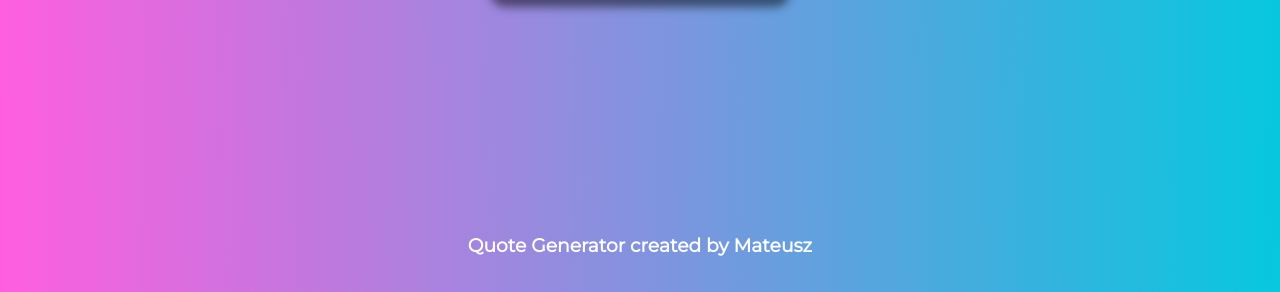
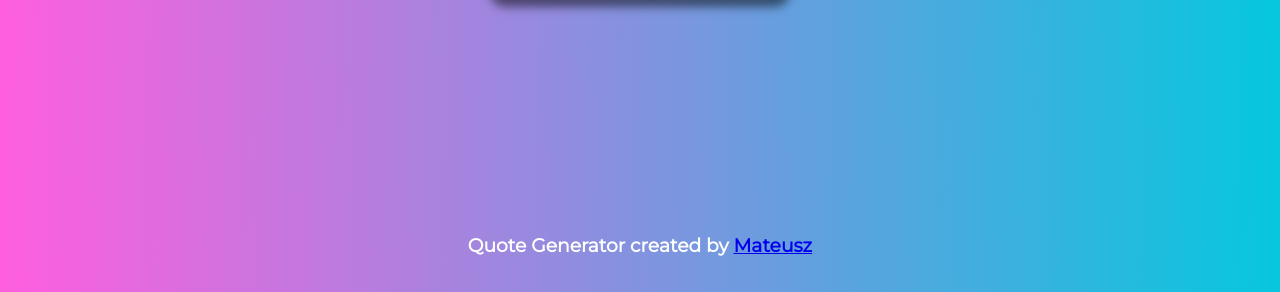
Before and after one commit to Mateusz-best-creator/Quote-and-Background-Generator, a plain HTML site: page index.html in a window 1280 px wide. Shown: the part 508-800 px from the top of the page. Drawn offline with Linux system fonts and the light colour scheme; no server answers.

Commit message:
add link to github account

```diff
--- a/index.html
+++ b/index.html
@@ -28,7 +28,7 @@
             <button class="new-quote" id="new-quote">New Quote</button>
         </div>
     </div>
-    <h3 id="title">Quote Generator created by Mateusz</h3>
+    <h3 id="title">Quote Generator created by <a href="https://mateusz-best-creator.github.io/Quote-and-Background-Generator/">Mateusz</a></h3>
     <!-- Java Script -->
     <script src="script.js"></script>
 </body>
```
